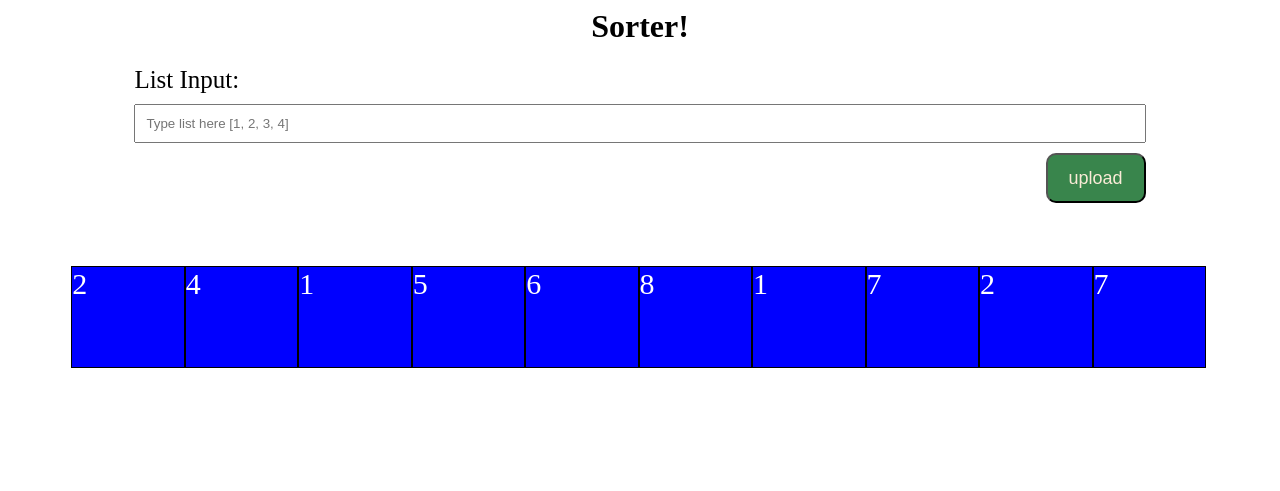
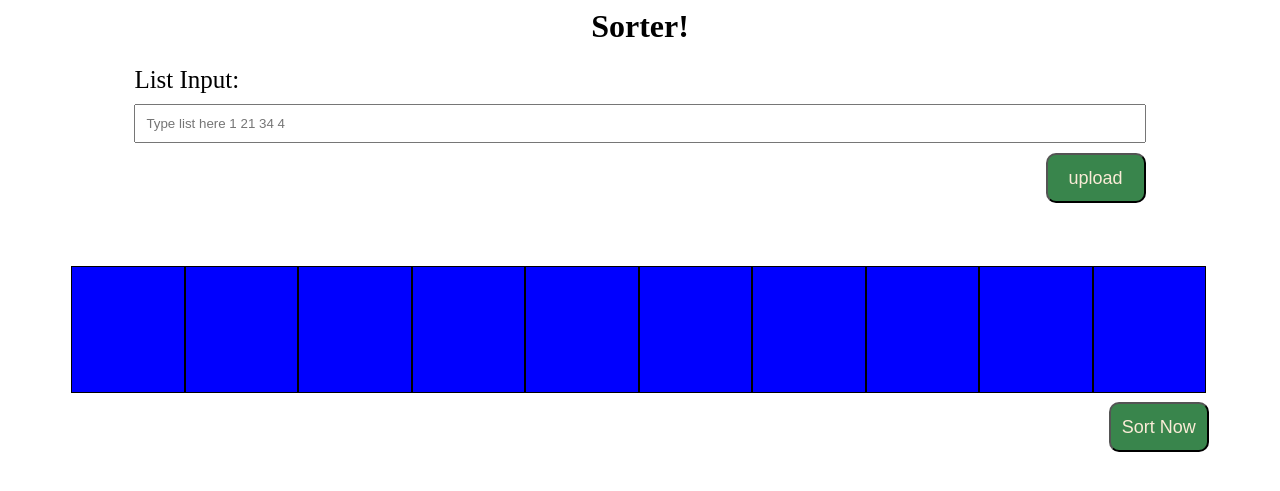
Before and after one commit to brownlagos/django_projects, a Django app: page /sorting_app/ in a window 1280 px wide. Shown: the top 491 px of the page. Run offline with Django 3.2, Linux system fonts and the light colour scheme.

Commit message:
form submission

```diff
--- a/sorting_app/mysite/sorting_app/static/css/index.css
+++ b/sorting_app/mysite/sorting_app/static/css/index.css
@@ -22,7 +22,8 @@
     width: 100%;
 }
 
-#container > #input-section > form > input[type=submit]{
+#container > #input-section > form > input[type=button],
+#container > #list-section > form > input[type=submit]{
     float: right;
     width: 100px;
     height: 50px;
@@ -33,7 +34,8 @@
     background-color: rgb(57, 133, 76);
 }
 
-#container > #input-section > form > input[type=submit]:hover{
+#container > #input-section > form > input[type=button]:hover,
+#container > #list-section > form > input[type=submit]:hover{
     color:  rgb(57, 133, 76);
     background-color: white;
     font-size: 25px;
@@ -58,4 +60,7 @@
     background-color: blue;
     font-size: 30px;
     color: white;
+    text-align:center;
+    font-size:50px;
+    padding-top: 25px;
 }
--- a/sorting_app/mysite/sorting_app/static/js/index.js
+++ b/sorting_app/mysite/sorting_app/static/js/index.js
@@ -6,6 +6,7 @@
 
     for(var i=0;i < LIST_LENGTH;i++){
         if(i < list.length){
+            console.log(list[i].toString())
             code += element_block_code(list[i].toString())
 
         }else{
@@ -18,10 +19,22 @@
 
 }
 
+function upload(){
+    list_str = INPUT_LIST_ELEMENT.value;
+
+    // sets teh hidden field
+    HIDDEN_INPUT_ELEMENT.value = list_str;
+
+    // converts list string to list
+    list = list_str.split(' ');
+
+    // populates the grid
+    populateList(list);
+}
+
 const LIST_LENGTH = 10;
 const LIST_ELEMENT = document.getElementById('list');
+const INPUT_LIST_ELEMENT = document.getElementById('input_list');
+const HIDDEN_INPUT_ELEMENT = document.getElementById('hidden_list');
 
-// the array list
-list = [2, 4, 1, 5, 6, 8,1,7,2,7,3,6,9,3,8,4,2,6,8,2,6];
-
-populateList(list)
+populateList([])
--- a/sorting_app/mysite/sorting_app/templates/index.html
+++ b/sorting_app/mysite/sorting_app/templates/index.html
@@ -17,11 +17,11 @@
             <!-- the list upload section -->
             <div id="input-section">
 
-                <form action="">
+                <form>
                     <label>List Input:</label><br>
 
-                    <input type="text" placeholder="Type list here [1, 2, 3, 4]">
-                    <input type="submit" value="upload">
+                    <input type="text" placeholder="Type list here 1 21 34 4" id="input_list">
+                    <input type="button" value="upload" onclick="upload()">
                 </form>
             </div>
 
@@ -30,7 +30,17 @@
                 <div id="list">
 
                 </div>
+                <br>
+                <br>
+
+                <form method="POST">{% csrf_token %}
+                    <input type="hidden" name="list" id="hidden_list">
+                    <input type="submit" value="Sort Now">
+                </form>
             </div>
+
+
+
 
         </div>
 
--- a/sorting_app/mysite/sorting_app/views.py
+++ b/sorting_app/mysite/sorting_app/views.py
@@ -3,4 +3,5 @@
 
 # Create your views here.
 def index(request):
+    print(request.POST)
     return render(request, 'index.html', {})
```
